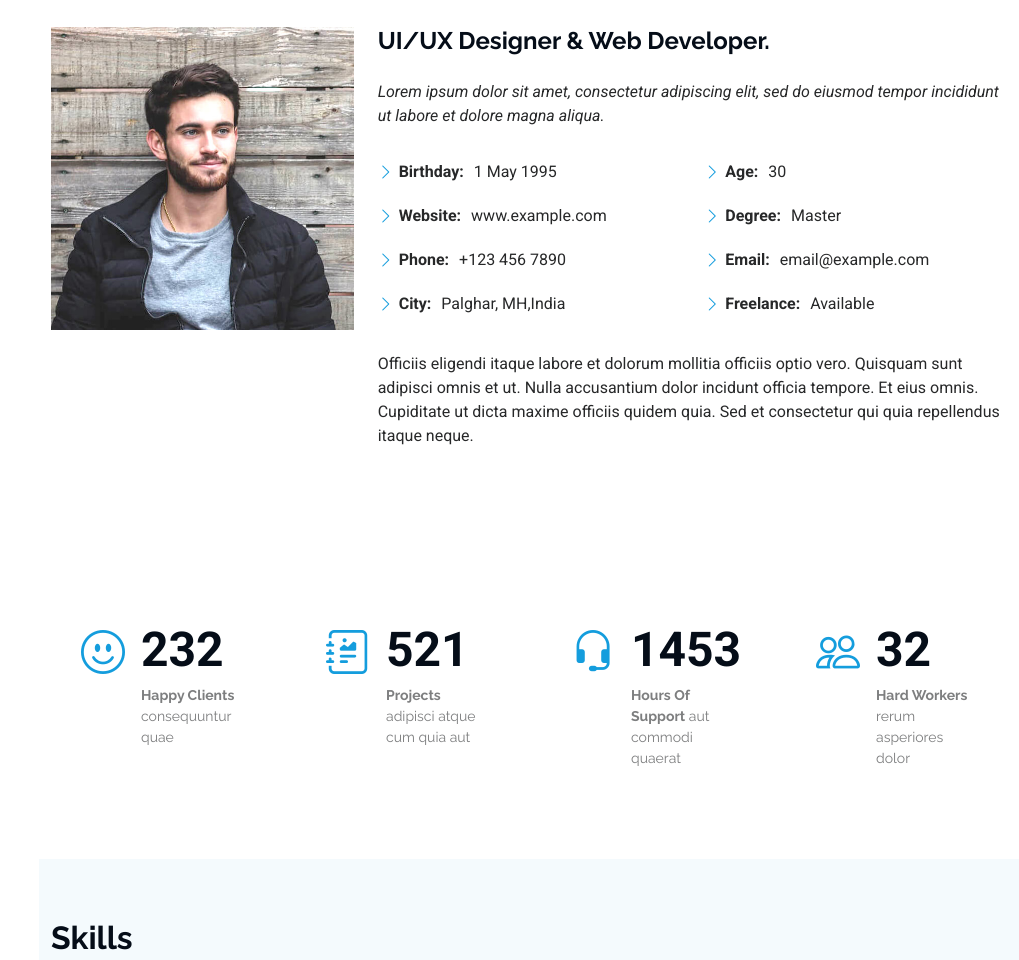
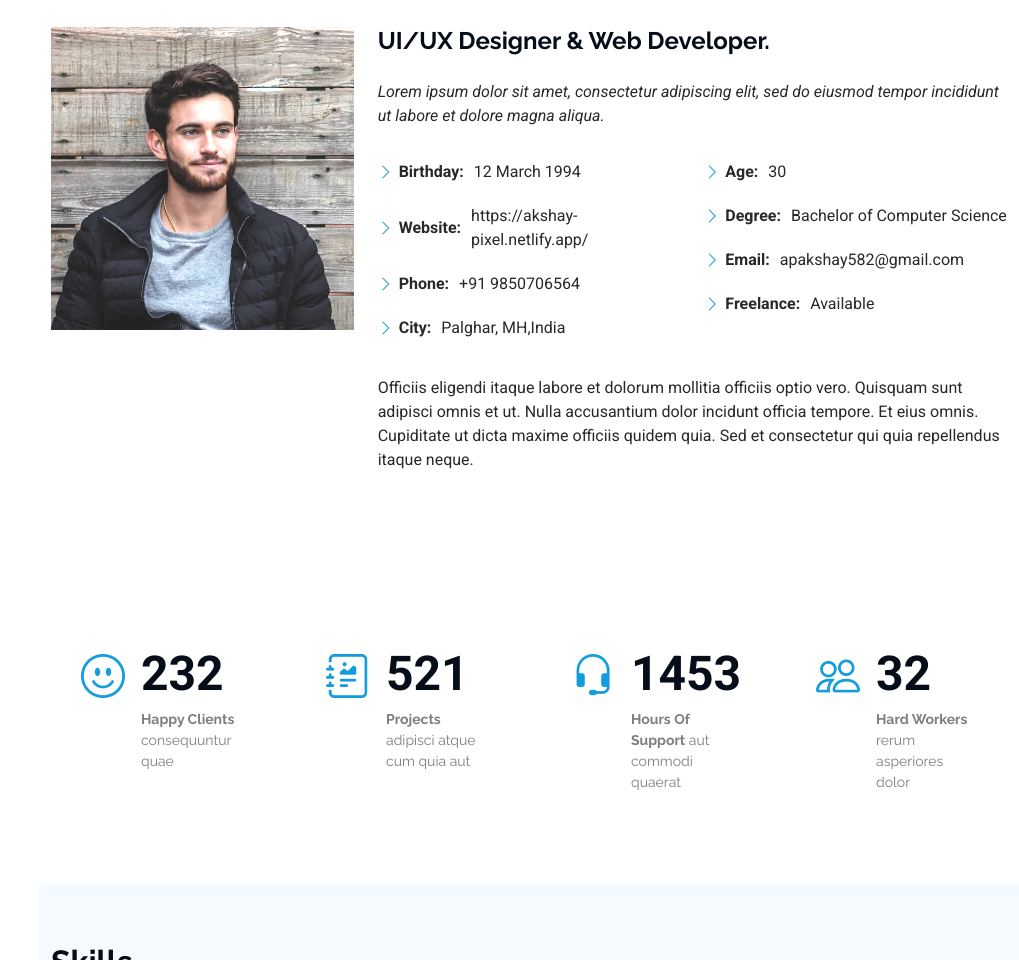
Before and after one commit to AKSHAY-PX-BYTES/CodeNova, a plain HTML site: page index.html in a window 1280 px wide. Shown: the part 1019-1979 px from the top of the page, without its empty margins (261-1280 px from the left). Drawn offline with Linux system fonts and the light colour scheme.

Commit message:
Update index.html

```diff
--- a/index.html
+++ b/index.html
@@ -127,17 +127,17 @@
             <div class="row">
               <div class="col-lg-6">
                 <ul>
-                  <li><i class="bi bi-chevron-right"></i> <strong>Birthday:</strong> <span>1 May 1995</span></li>
-                  <li><i class="bi bi-chevron-right"></i> <strong>Website:</strong> <span>www.example.com</span></li>
-                  <li><i class="bi bi-chevron-right"></i> <strong>Phone:</strong> <span>+123 456 7890</span></li>
+                  <li><i class="bi bi-chevron-right"></i> <strong>Birthday:</strong> <span>12 March 1994</span></li>
+                  <li><i class="bi bi-chevron-right"></i> <strong>Website:</strong> <span>https://akshay-pixel.netlify.app/</span></li>
+                  <li><i class="bi bi-chevron-right"></i> <strong>Phone:</strong> <span>+91 9850706564</span></li>
                   <li><i class="bi bi-chevron-right"></i> <strong>City:</strong> <span>Palghar, MH,India</span></li>
                 </ul>
               </div>
               <div class="col-lg-6">
                 <ul>
                   <li><i class="bi bi-chevron-right"></i> <strong>Age:</strong> <span>30</span></li>
-                  <li><i class="bi bi-chevron-right"></i> <strong>Degree:</strong> <span>Master</span></li>
-                  <li><i class="bi bi-chevron-right"></i> <strong>Email:</strong> <span>email@example.com</span></li>
+                  <li><i class="bi bi-chevron-right"></i> <strong>Degree:</strong> <span>Bachelor of Computer Science</span></li>
+                  <li><i class="bi bi-chevron-right"></i> <strong>Email:</strong> <span>apakshay582@gmail.com</span></li>
                   <li><i class="bi bi-chevron-right"></i> <strong>Freelance:</strong> <span>Available</span></li>
                 </ul>
               </div>
```
